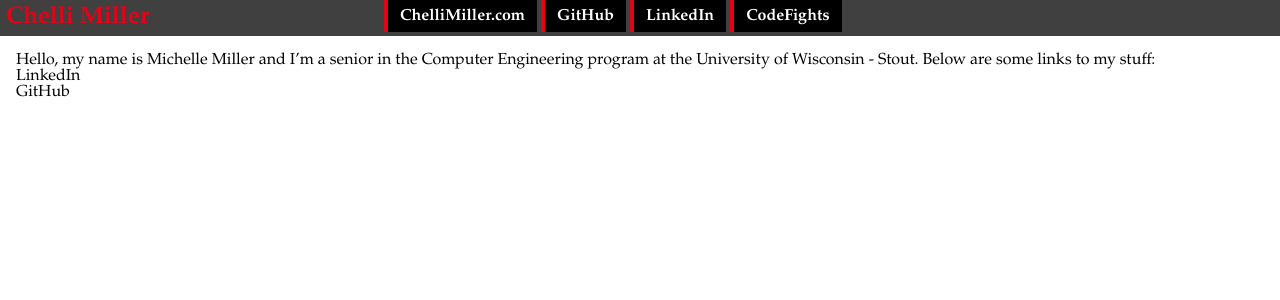
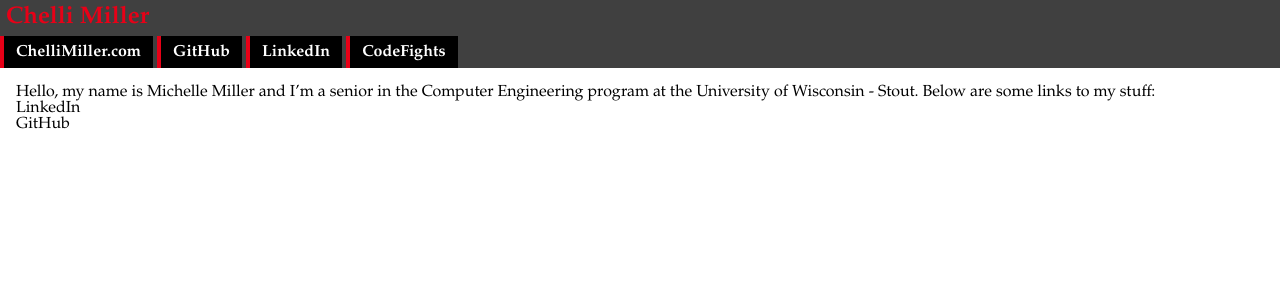
Before and after one commit to chellimiller/chellimiller.github.io, a Jekyll site: the page built from index.md, in a window 1280 px wide. Shown: the top 300 px of the page. Built offline with Jekyll 4.4.1, drawn with Linux system fonts in a browser that asks for light colours; our own code applies the rules of GitHub Pages for plain Markdown files.

Commit message:
Update style.scss

```diff
--- a/assets/css/style.scss
+++ b/assets/css/style.scss
@@ -31,19 +31,16 @@
 }
 
 header #title {
-	display:             inline-block;
+	display:             block;
 	color:               #E80017;
 	padding:             .25em;
 	font-size:           1.5em;
 	font-weight:         bold;
-	width:               25%;
 } header #tagline {
 	visibility:          hidden;
 	position:            absolute;
 } header nav {
-	display:             inline-block;
-	width:               70%;
-	float:               right;
+	display:             block;
 } header nav a {
 	display:             inline-block;
 	padding:             .5em .75em;
```
